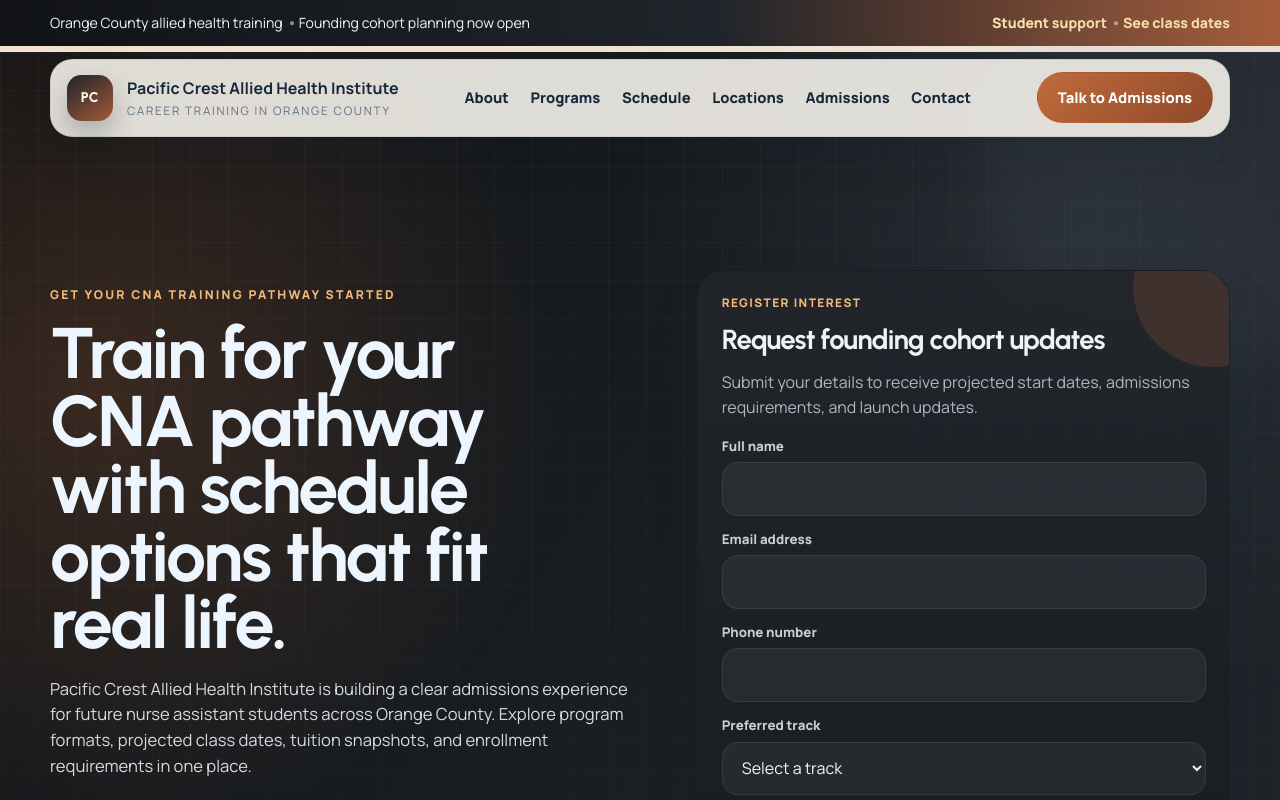
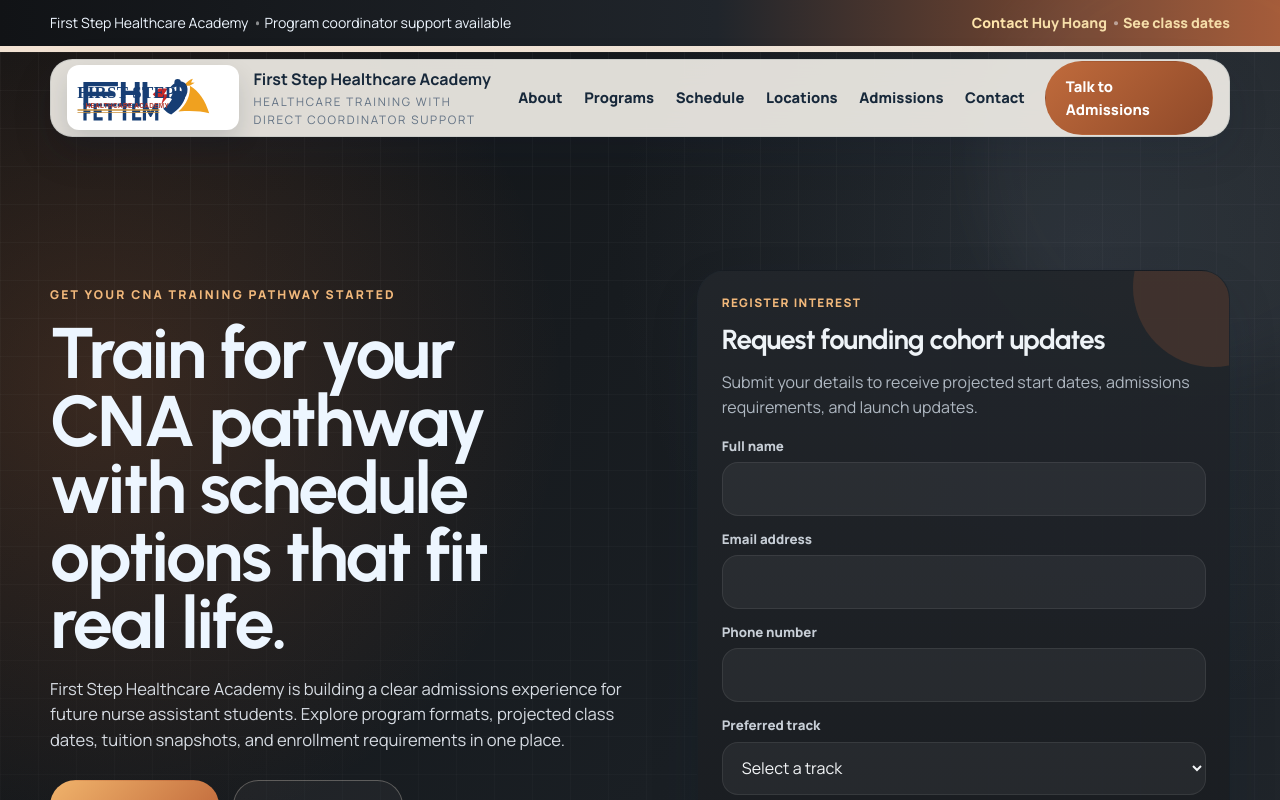
Before and after one commit to garybs16/Huy-Website, a React (Vite) app: page / in a window 1280 px wide. Shown: the top 800 px of the page. Built offline with nearby package versions, Linux system fonts and the light colour scheme; no server answers.

Commit message:
Rebrand site to First Step Healthcare Academy

```diff
--- a/index.html
+++ b/index.html
@@ -3,7 +3,7 @@
   <head>
     <meta charset="UTF-8" />
     <meta name="viewport" content="width=device-width, initial-scale=1.0" />
-    <title>Pacific Crest Allied Health Institute</title>
+    <title>First Step Healthcare Academy</title>
   </head>
   <body>
     <div id="root"></div>
--- a/src/App.css
+++ b/src/App.css
@@ -84,23 +84,21 @@
   gap: 0.9rem;
 }
 
-.brand-mark {
-  width: 2.85rem;
-  height: 2.85rem;
-  display: grid;
-  place-items: center;
-  border-radius: 0.9rem;
-  background: linear-gradient(145deg, #1f2328, #a35b39);
-  color: #fff7eb;
-  font-family: var(--font-display);
-  font-size: 0.88rem;
-  font-weight: 800;
-  box-shadow: 0 14px 28px rgba(9, 25, 41, 0.24);
+.brand-logo {
+  width: 10.75rem;
+  max-width: 42vw;
+  height: auto;
+  display: block;
+  border-radius: 0.75rem;
+  background: #fff;
+  padding: 0.2rem;
+  box-shadow: 0 12px 24px rgba(12, 30, 46, 0.14);
 }
 
 .brand-text {
   display: grid;
   gap: 0.08rem;
+  max-width: 17rem;
 }
 
 .brand-text strong {
@@ -340,6 +338,7 @@
   display: block;
   width: 100%;
   height: auto;
+  background: #fff;
 }
 
 .hero-rail {
@@ -1055,6 +1054,14 @@
   padding: 3.3rem 0;
 }
 
+.footer-logo {
+  width: min(16rem, 100%);
+  border-radius: 0.9rem;
+  background: #fff;
+  padding: 0.35rem;
+  box-shadow: 0 12px 28px rgba(0, 0, 0, 0.22);
+}
+
 .footer h3,
 .footer h4 {
   margin-top: 0;
@@ -1124,6 +1131,10 @@
     grid-template-columns: 1fr 1fr;
   }
 
+  .brand {
+    align-items: flex-start;
+  }
+
   .cta-band-inner {
     flex-direction: column;
     align-items: flex-start;
@@ -1166,6 +1177,10 @@
     font-size: clamp(2.45rem, 12vw, 3.5rem);
   }
 
+  .brand-logo {
+    width: min(12rem, 70vw);
+  }
+
   .hero-points,
   .stat-grid,
   .program-grid,
--- a/src/App.jsx
+++ b/src/App.jsx
@@ -3,6 +3,7 @@
 import { getPrograms, joinWaitlist, submitInquiry } from "./lib/api";
 import heroTraining from "./assets/hero-training.svg";
 import admissionsSupport from "./assets/admissions-support.svg";
+import firstStepLogo from "./assets/first-step-logo.svg";
 
 const navItems = [
   { label: "About", id: "about" },
@@ -66,7 +67,7 @@
 
 const proofPoints = [
   "Schedule-first admissions experience",
-  "Orange County training focus",
+  "First Step brand and coordinator contact integrated",
   "Transparent pre-launch communication",
   "Inquiry and waitlist flows already live",
 ];
@@ -102,7 +103,7 @@
 
 const stats = [
   { value: "3", label: "launch schedule formats" },
-  { value: "2", label: "Orange County support points" },
+  { value: "1", label: "program coordinator contact" },
   { value: "15", label: "target seats per cohort" },
   { value: "1:1", label: "admissions guidance model" },
 ];
@@ -180,11 +181,11 @@
 const locationItems = [
   {
     title: "Theory site",
-    detail: "Core classroom planning is centered in Orange, California for a stable admissions message.",
+    detail: "Core classroom planning can be presented under the First Step Healthcare Academy brand.",
   },
   {
     title: "Clinical routing",
-    detail: "Clinical locations can vary by cohort across Orange County depending on placement availability.",
+    detail: "Clinical locations can vary by cohort depending on placement availability and partner routing.",
   },
   {
     title: "Student onboarding",
@@ -341,11 +342,11 @@
       <header className="utility-bar">
         <div className="container utility-inner">
           <div className="utility-copy">
-            <span>Orange County allied health training</span>
-            <span>Founding cohort planning now open</span>
+            <span>First Step Healthcare Academy</span>
+            <span>Program coordinator support available</span>
           </div>
           <div className="utility-links">
-            <a href="#contact">Student support</a>
+            <a href="#contact">Contact Huy Hoang</a>
             <a href="#schedule">See class dates</a>
           </div>
         </div>
@@ -354,12 +355,10 @@
       <nav className="navbar">
         <div className="container nav-inner">
           <a className="brand" href="#top">
-            <span className="brand-mark" aria-hidden="true">
-              PC
-            </span>
+            <img className="brand-logo" src={firstStepLogo} alt="First Step Healthcare Academy logo" />
             <span className="brand-text">
-              <strong>Pacific Crest Allied Health Institute</strong>
-              <span>Career Training in Orange County</span>
+              <strong>First Step Healthcare Academy</strong>
+              <span>Healthcare training with direct coordinator support</span>
             </span>
           </a>
 
@@ -386,8 +385,8 @@
               <p className="eyebrow">Get your CNA training pathway started</p>
               <h1>Train for your CNA pathway with schedule options that fit real life.</h1>
               <p className="hero-text">
-                Pacific Crest Allied Health Institute is building a clear admissions experience for
-                future nurse assistant students across Orange County. Explore program formats,
+                First Step Healthcare Academy is building a clear admissions experience for future
+                nurse assistant students. Explore program formats,
                 projected class dates, tuition snapshots, and enrollment requirements in one place.
               </p>
 
@@ -416,7 +415,7 @@
               </ul>
 
               <div className="hero-preview-card">
-                <img src={heroTraining} alt="Illustration of a healthcare training dashboard and class setup" />
+                <img src={firstStepLogo} alt="First Step Healthcare Academy logo" />
               </div>
             </div>
 
@@ -539,7 +538,7 @@
                 before enrollment.
               </p>
               <p>
-                Pacific Crest is still in launch planning, so the site keeps transparent language
+                First Step Healthcare Academy is still in launch planning, so the site keeps transparent language
                 around projected dates and founding-cohort updates instead of making claims that
                 have not been earned yet.
               </p>
@@ -745,10 +744,10 @@
               <p className="section-tag">Contact Us</p>
               <h2>Direct inquiry flow for admissions and operations questions.</h2>
               <ul className="contact-list">
-                <li>Phone: (714) 555-2148</li>
-                <li>Email: admissions@pacificcrestahi.com</li>
-                <li>Orange support hub: 420 S Main St, Orange, CA 92868</li>
-                <li>Santa Ana support hub: 1540 Brookhollow Dr, Santa Ana, CA 92705</li>
+                <li>Coordinator: Huy Hoang, Program Coordinator</li>
+                <li>Phone: (949) 407-9581</li>
+                <li>Email: huyh@firststepha.org</li>
+                <li>Brand: First Step Healthcare Academy</li>
               </ul>
               <a href="#top" className="btn btn-secondary">
                 Back to top
@@ -839,10 +838,10 @@
       <footer className="footer">
         <div className="container footer-grid">
           <div>
-            <h3>Pacific Crest Allied Health Institute</h3>
+            <img className="footer-logo" src={firstStepLogo} alt="First Step Healthcare Academy logo" />
             <p>
-              Allied health training with a schedule-first admissions experience for future students
-              in Orange County.
+              First Step Healthcare Academy with a schedule-first admissions experience and direct
+              coordinator support.
             </p>
           </div>
           <div>
@@ -870,14 +869,14 @@
           <div>
             <h4>Contact</h4>
             <ul>
-              <li>(714) 555-2148</li>
-              <li>admissions@pacificcrestahi.com</li>
-              <li>Orange County, California</li>
+              <li>Huy Hoang</li>
+              <li>(949) 407-9581</li>
+              <li>huyh@firststepha.org</li>
             </ul>
           </div>
         </div>
         <div className="footer-bar">
-          <p>Copyright 2026 Pacific Crest Allied Health Institute. All rights reserved.</p>
+          <p>Copyright 2026 First Step Healthcare Academy. All rights reserved.</p>
         </div>
       </footer>
     </div>
```
Also changed, not shown: src/assets/first-step-logo.svg (added).
